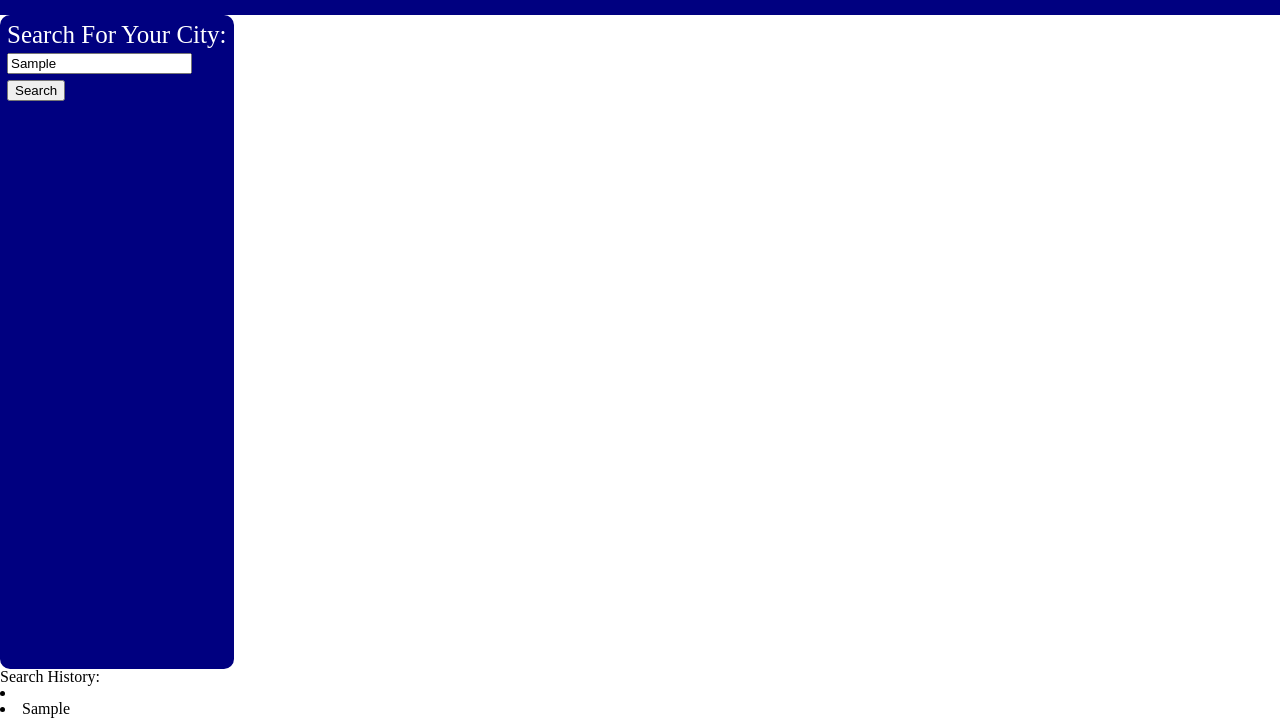
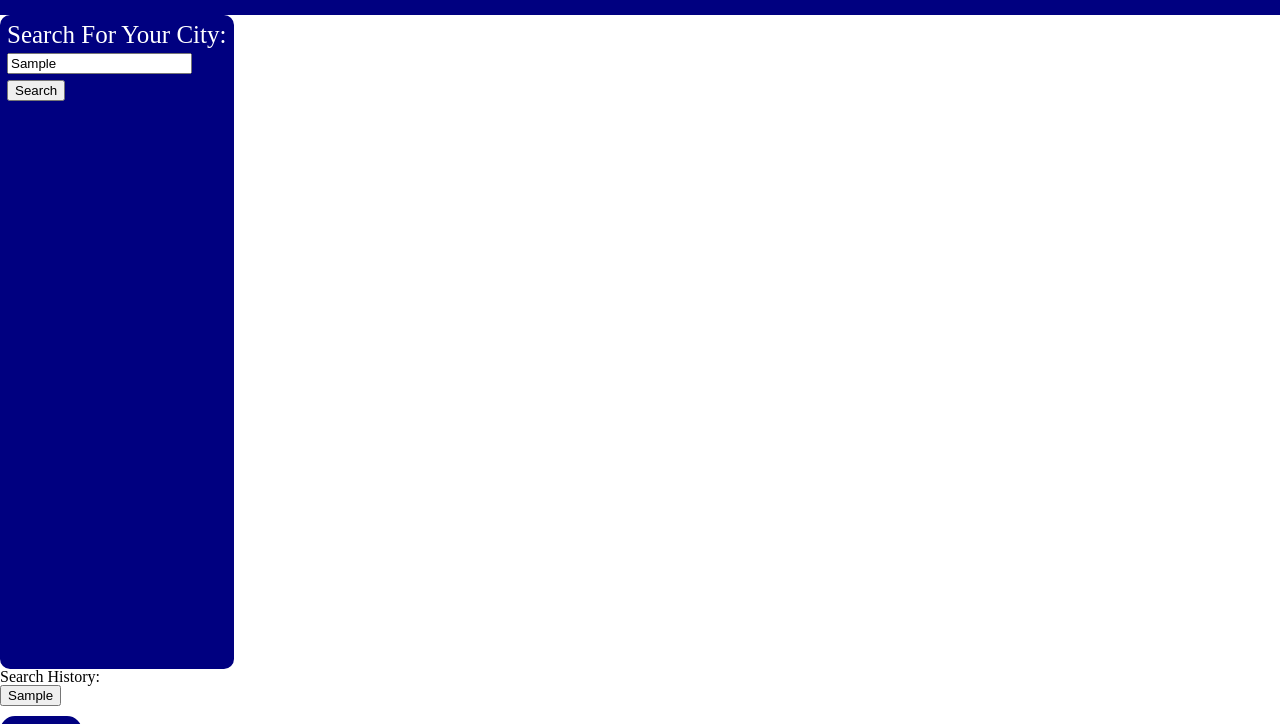
Before and after one commit to Sharkman478/Stevies-Weather-Dashboard, a plain HTML site: page index.html in a window 1280 px wide. Both pictures are taken after typing "Sample" into the empty fields and a click on the button "Search". Shown: the part 75-799 px from the top of the page. Drawn offline with Linux system fonts and the light colour scheme; no server answers.

Commit message:
finishing the functionality of the code

```diff
--- a/assets/script.js
+++ b/assets/script.js
@@ -1,26 +1,27 @@
-document.querySelector("#searchbutton").addEventListener('click', function() {
-    let input = document.getElementById('city');
-    let searchQuery = input.value;
+const list = document.getElementById('searchhistorylist');
+const searchButton = document.querySelector("#searchbutton");
+const cityInput = document.querySelector('#city');
+
+function handleSearch() {
+  let searchQuery = cityInput.value;
   localStorage.setItem('searchQuery', searchQuery);
   let searchHistory = JSON.parse(localStorage.getItem('searchHistory')) || [];
   searchHistory.push(searchQuery);
   localStorage.setItem('searchHistory', JSON.stringify(searchHistory));
-    console.log(searchHistory);
-    let list = document.getElementById('searchhistorylist');
   list.innerHTML = '';
   searchHistory.forEach(function(input) {
-        let li = document.createElement('li');
+    let li = document.createElement('button');
     li.textContent = input;
     list.appendChild(li);
   });
-    let city = document.querySelector('#city').value;
+  let city = cityInput.value;
   const cityUrl = 'https://api.openweathermap.org/data/2.5/weather?q=' + city +'&appid=78a76aae83b8f47a3a982348eeb6e4e7&units=imperial';
   fetch(cityUrl)
     .then(function (response) {
       return response.json();
     })
     .then(function (currentday) {
-            console.log(currentday)
+      console.log(currentday);
       document.querySelector('#name').textContent = currentday.name;
       let currentDateTime = new Date();
       let date = currentDateTime.toLocaleDateString();
@@ -30,11 +31,9 @@ document.querySelector("#searchbutton").addEventListener('click', function() {
       document.querySelector('#humidity').textContent = currentday.main.humidity;
       let icon = `https://openweathermap.org/img/wn/${currentday.weather[0].icon}@2x.png`;
       document.querySelector('#icon').src = icon;
-            console.log(icon);
       let latitude = currentday.coord.lat;
       let longitude = currentday.coord.lon;
       const apiUrl = 'https://api.openweathermap.org/data/2.5/forecast?lat=' + latitude + '&lon=' + longitude + '&appid=78a76aae83b8f47a3a982348eeb6e4e7&units=imperial';
-
       fetch(apiUrl)
         .then((response) => {
           if (!response.ok) {
@@ -45,16 +44,23 @@ document.querySelector("#searchbutton").addEventListener('click', function() {
         .then(function (forecastData) {
           console.log(forecastData);
           for(let i=0; i<forecastData.list.length; i++){
+            // This "dt_txt" throws up an error that does not effect the functionality (I think that when the code runs this for loop goes until it cannot be completed but in the list array it is only up to 39 entries and it cannot keep going so it shows up and just stops it)
             document.querySelector('#date'+i).textContent = forecastData.list[i*8].dt_txt;
             document.querySelector('#temp'+i).textContent = forecastData.list[i*8].main.temp;
             document.querySelector('#wind-speed'+i).textContent = forecastData.list[i*8].wind.speed;
             document.querySelector('#humidity'+i).textContent = forecastData.list[i*8].main.humidity;
             let icon = `https://openweathermap.org/img/wn/${forecastData.list[i*8].weather[0].icon}@2x.png`;
             document.querySelector('#icon'+i).src = icon;
-                        console.log(icon);
           }
         });
-        })
     });
+}
 
-// list.addEventListener()
+searchButton.addEventListener('click', handleSearch);
+
+list.addEventListener('click', function(event) {
+  if(event.target.tagName === 'BUTTON') {
+    cityInput.value = event.target.textContent;
+    handleSearch();
+  }
+});
--- a/index.html
+++ b/index.html
@@ -21,7 +21,9 @@
             Search
         </button>
         <p id="searchhistory">Search History: </p>
-        <li id="searchhistorylist"></li>
+        <ul id="searchhistorylist">
+            <li></li>
+        </ul>
     </p>
     <div class="main">
         <p class="currentday">
```
Lines whose indentation alone changed are shown as unchanged.
